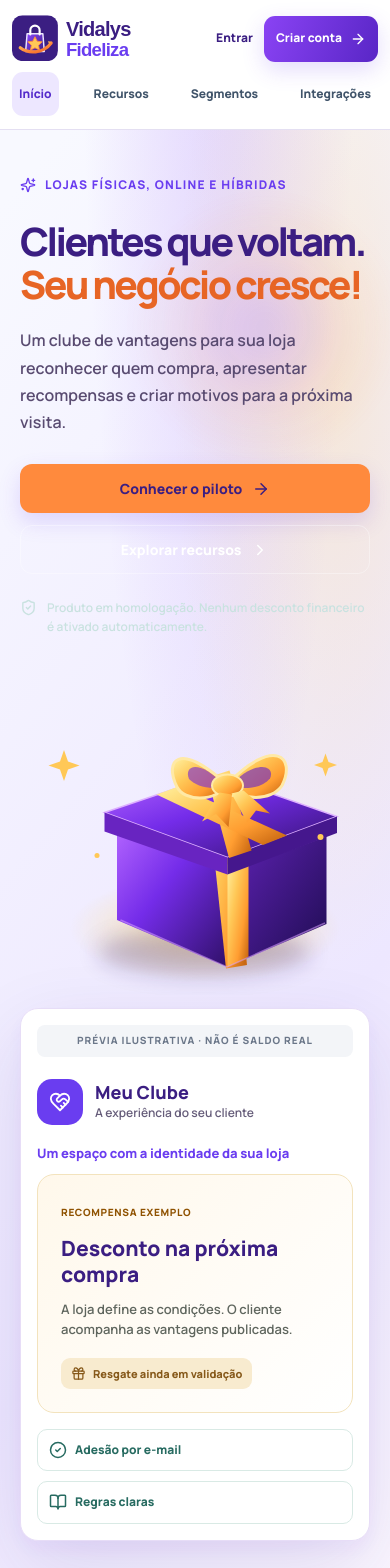
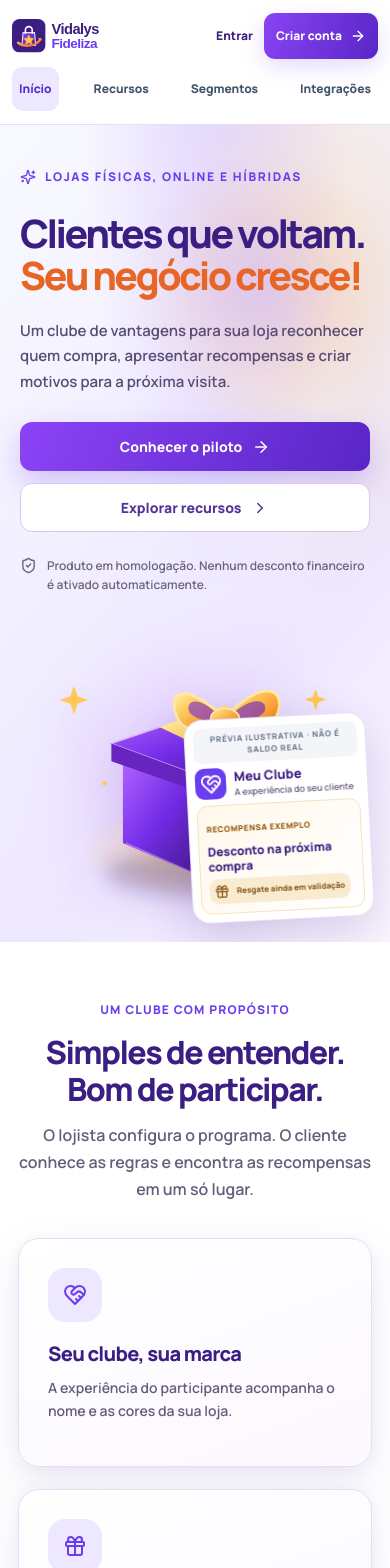
Before and after one commit to Brunohvg/vidalys-fideliza, a React (Vite) app in the folder frontend/: page / in a window 390 px wide. Shown: the top 1568 px of the page. Built offline with nearby package versions, Linux system fonts and the light colour scheme.

Commit message:
feat(home): match approved layout with premium purple gift illustration, floating rewards and responsive typography

```diff
--- a/frontend/src/brand-experience.css
+++ b/frontend/src/brand-experience.css
@@ -258,3 +258,113 @@ html {scroll-behavior:smooth}
   .public-enroll-layout .public-enroll-story{padding:27px 22px}
   .member-club-shell .member-club-hero-guest{padding:28px 24px}
 }
+
+
+/* Home v3: composição editorial aprovada — ilustração de presente,
+   tipografia grande, espaço em branco e cartão de recompensa flutuante. */
+.vf-market .mk-header-inner{max-width:1250px}
+.vf-market .mk-logo img{width:190px;height:auto;max-height:67px;object-fit:contain}
+.vf-market .mk-hero{
+  grid-template-columns:minmax(0,1.02fr) minmax(0,.98fr);
+  min-height:680px;
+  padding-top:clamp(66px,7vw,100px);
+  padding-bottom:clamp(64px,7vw,94px);
+  column-gap:clamp(16px,3.5vw,60px);
+  overflow:clip;
+}
+.vf-market .mk-hero-copy{z-index:2}
+.vf-market .mk-hero h1{font-size:clamp(43px,4.9vw,73px);max-width:12ch;line-height:1.09;letter-spacing:-.065em}
+.vf-market .mk-hero .mk-eyebrow{color:#6A3DF0;letter-spacing:.14em}
+.vf-market .mk-hero-copy>p{font-size:clamp(16px,1.35vw,19px);max-width:49ch}
+.vf-market .mk-hero .mk-button-main{background:linear-gradient(110deg,#8B43F6,#5926C6);color:#fff!important;box-shadow:0 12px 30px #6A3DF043}
+.vf-market .mk-hero .mk-button-main:hover{background:linear-gradient(110deg,#7135D9,#442096)}
+.vf-market .mk-hero .mk-button-quiet{color:#513595!important;background:#fff;border:1px solid #D8C9F2}
+.vf-market .mk-hero .mk-button-quiet:hover{background:#F8F4FF}
+.vf-market .mk-honesty{color:#6F6380}
+.vf-market .mk-reward-scene{
+  width:100%;max-width:670px;min-width:0;
+  position:relative;isolation:isolate;
+  min-height:540px;
+  justify-self:center;
+  display:flex;align-items:center;justify-content:center;
+}
+.vf-market .mk-reward-scene::before{
+  content:"";position:absolute;z-index:-2;
+  width:90%;aspect-ratio:1;top:6%;left:5%;
+  border-radius:50%;
+  background:radial-gradient(circle,#D3ABFFAA 0%,#E5CCFF66 45%,transparent 70%);
+  filter:blur(18px);
+}
+.vf-market .mk-gift-illustration{
+  width:min(100%,610px);height:auto;
+  max-height:560px;object-fit:contain;
+  position:relative;z-index:1;
+  filter:drop-shadow(0 20px 24px rgba(59,30,130,.12));
+  animation:vf-gift-rise 900ms cubic-bezier(.2,.8,.2,1) both;
+}
+.vf-market .mk-reward-scene .mk-demo{
+  position:absolute;z-index:2;
+  width:min(285px,54%);max-width:none;
+  right:-1%;bottom:1%;
+  padding:15px;border-radius:18px;
+  transform:rotate(-3deg);
+  box-shadow:0 18px 48px rgba(59,30,130,.17);
+  animation:vf-card-rise 950ms 150ms both;
+}
+.vf-market .mk-reward-scene .mk-demo-ribbon{font-size:8px;padding:5px}
+.vf-market .mk-reward-scene .mk-demo-header{padding:9px 0;gap:8px}
+.vf-market .mk-reward-scene .mk-demo-avatar{width:31px;height:31px;border-radius:9px}
+.vf-market .mk-reward-scene .mk-demo-header strong{font-size:13px}
+.vf-market .mk-reward-scene .mk-demo-header small{font-size:9px}
+.vf-market .mk-reward-scene .mk-demo-topline{font-size:10px;margin:4px 0 6px}
+.vf-market .mk-reward-scene .mk-demo-panel{padding:12px;border-radius:11px}
+.vf-market .mk-reward-scene .mk-demo-panel>span:first-child{font-size:8px}
+.vf-market .mk-reward-scene .mk-demo-panel strong{font-size:16px;line-height:1.25;margin:5px 0}
+.vf-market .mk-reward-scene .mk-demo-panel p{font-size:10px;line-height:1.4;margin-bottom:8px}
+.vf-market .mk-reward-scene .mk-demo-pill{font-size:8px;padding:5px}
+.vf-market .mk-reward-scene .mk-demo-row{display:none}
+.vf-market .mk-benefits{background:#fff}
+.vf-market .mk-benefit-grid article{background:linear-gradient(160deg,#fff,#FBF8FF)}
+.vf-market .mk-benefit-grid article>span{background:#EDE7FF;color:#6A3DF0}
+.vf-market .mk-showcase{background:linear-gradient(135deg,#F8F9FF,#F2EBFF)}
+.vf-market .mk-footer{background:#24113F}
+.vf-market .mk-footer-brand img{filter:brightness(0) invert(1);opacity:.93}
+@keyframes vf-gift-rise{
+  from{opacity:0;transform:translateY(24px) scale(.96)}
+  to{opacity:1;transform:translateY(0) scale(1)}
+}
+@keyframes vf-card-rise{
+  from{opacity:0;transform:translateY(20px) rotate(-3deg)}
+  to{opacity:1;transform:translateY(0) rotate(-3deg)}
+}
+@media(max-width:1040px){
+  .vf-market .mk-hero{column-gap:14px}
+  .vf-market .mk-reward-scene{min-height:430px}
+  .vf-market .mk-hero h1{font-size:clamp(40px,5vw,62px)}
+}
+@media(max-width:800px){
+  .vf-market .mk-hero{grid-template-columns:minmax(0,1fr);padding-block:55px 48px}
+  .vf-market .mk-hero h1{max-width:15ch}
+  .vf-market .mk-reward-scene{min-height:420px;max-width:580px}
+  .vf-market .mk-gift-illustration{max-height:450px}
+  .vf-market .mk-reward-scene .mk-demo{right:2%;bottom:0}
+}
+@media(max-width:580px){
+  .vf-market .mk-hero{padding:42px 20px 24px;row-gap:7px}
+  .vf-market .mk-hero h1{font-size:clamp(36px,10vw,47px);max-width:14ch}
+  .vf-market .mk-hero-copy>p{font-size:15px}
+  .vf-market .mk-reward-scene{min-height:300px;margin-top:6px;max-width:100%}
+  .vf-market .mk-gift-illustration{width:min(95%,350px);max-height:310px}
+  .vf-market .mk-reward-scene .mk-demo{width:min(183px,52%);right:0;bottom:-1%;padding:8px}
+  .vf-market .mk-reward-scene .mk-demo-header{padding:5px 0}
+  .vf-market .mk-reward-scene .mk-demo-topline{display:none}
+  .vf-market .mk-reward-scene .mk-demo-panel p{display:none}
+  .vf-market .mk-reward-scene .mk-demo-panel strong{font-size:12px}
+  .vf-market .mk-reward-scene .mk-demo-panel{padding:8px}
+  .vf-market .mk-header-inner{gap:8px}
+  .vf-market .mk-logo img{width:128px;height:auto}
+}
+@media(prefers-reduced-motion:reduce){
+  .vf-market .mk-gift-illustration,
+  .vf-market .mk-reward-scene .mk-demo{animation:none!important}
+}
```
